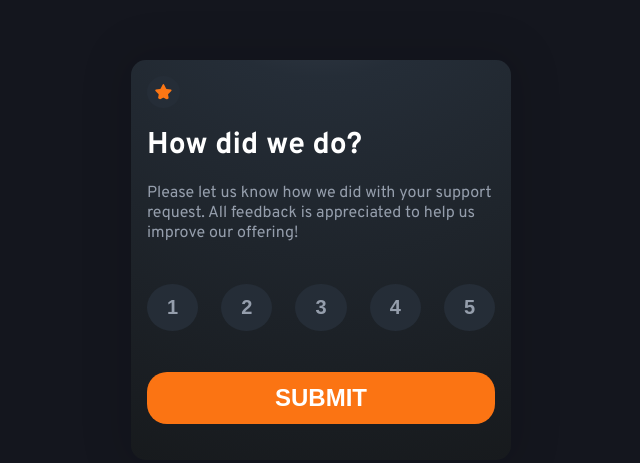
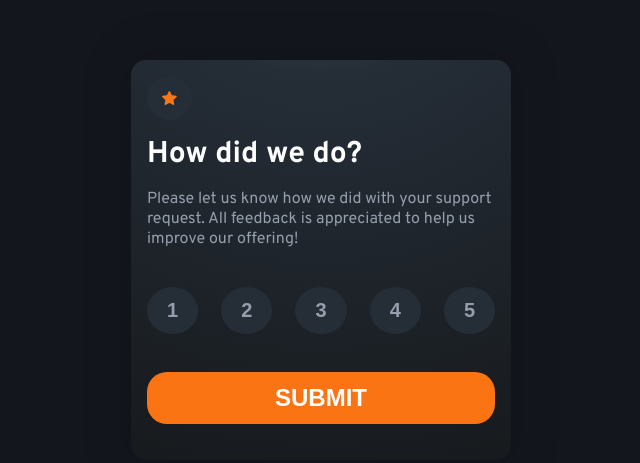
Before and after one commit to Zyruks/front-end-mentor, a website: page interactive-rating-component/src/index.html in a window 1280 px wide. Shown: the part 148-611 px from the top of the page, without its empty margins (319-959 px from the left). Drawn offline with nearby package versions, Linux system fonts and the light colour scheme; files that its build step writes are made by us from their sources.

Commit message:
added opacity animation, better svg size

```diff
--- a/interactive-rating-component/src/index.html
+++ b/interactive-rating-component/src/index.html
@@ -51,11 +51,14 @@
   <body>
     <section>
       <div class="review js-review">
-        <img
-          class="review-icon"
-          src="./assets/images/icon-star.svg"
-          alt="star"
-        />
+        <div class="icon-container">
+          <img
+            class="review-icon"
+            src="./assets/images/icon-star.svg"
+            alt="star icon"
+          />
+        </div>
+
         <h2 class="review__title">How did we do?</h2>
         <p class="review__paragraph">
           Please let us know how we did with your support request. All feedback
--- a/interactive-rating-component/src/scss/components/_error.scss
+++ b/interactive-rating-component/src/scss/components/_error.scss
@@ -4,6 +4,7 @@
   display: flex;
   flex-direction: column;
   align-items: center;
+  justify-content: space-between;
 }
 
 .no-selected {
--- a/interactive-rating-component/src/scss/components/_review-card.scss
+++ b/interactive-rating-component/src/scss/components/_review-card.scss
@@ -20,22 +20,34 @@
 
   background-repeat: no-repeat;
   box-shadow: 0 0 rem(43) rem(12) rgba(0, 0, 0, 10%);
+
+  animation: key-opacity-on 500ms ease-in-out;
   block-size: rem(350);
-  min-inline-size: rem(300);
+  min-inline-size: rem(320);
   max-inline-size: rem(320);
   @include breakpoint(large) {
+    min-inline-size: rem(380);
     max-inline-size: rem(380);
 
     block-size: rem(400);
   }
 }
 
-.review-icon {
+.icon-container {
+  display: flex;
+  align-items: center;
   align-self: flex-start;
-  padding: rem(8);
-  border-radius: 50%;
+  justify-content: center;
+  border-radius: 100%;
 
   background-color: var(--dark-blue);
+  inline-size: rem(45);
+}
+
+.review-icon {
+  padding: rem(15);
+
+  inline-size: rem(45);
 }
 
 .review__title {
```
